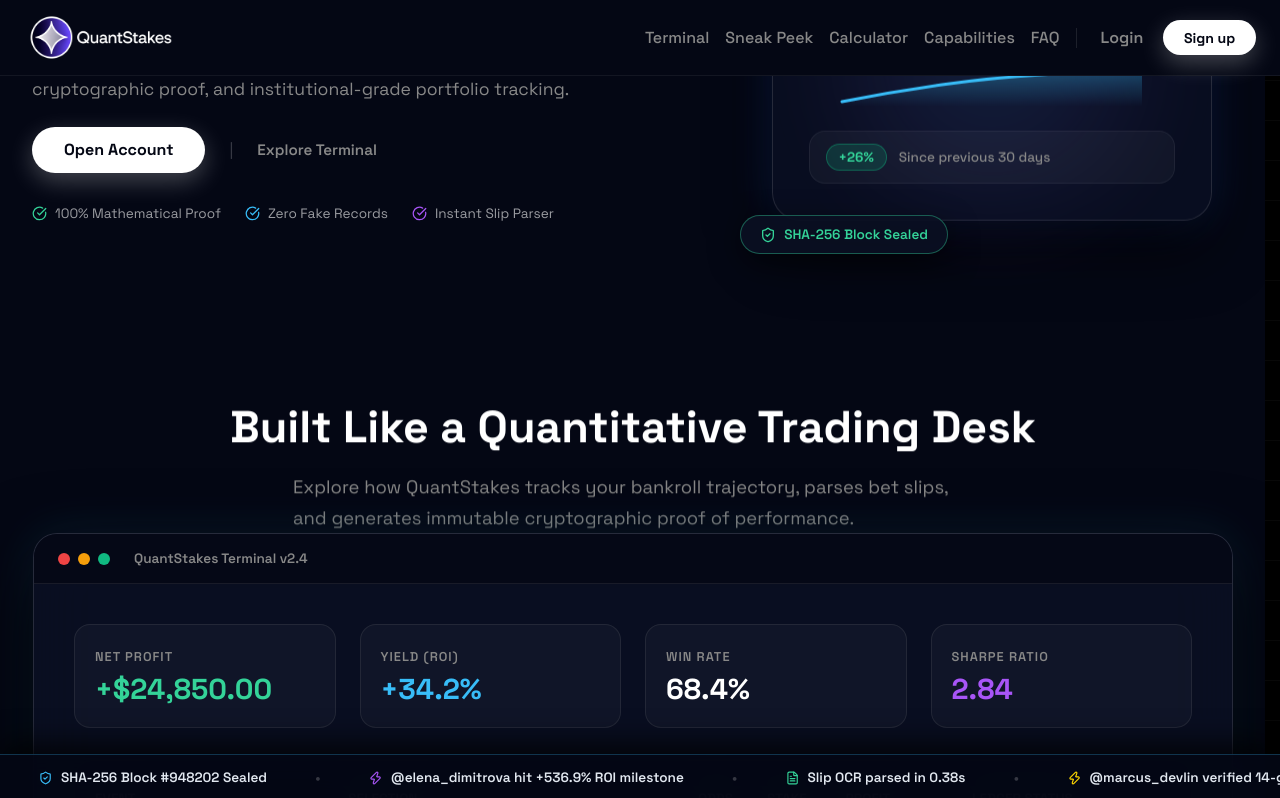
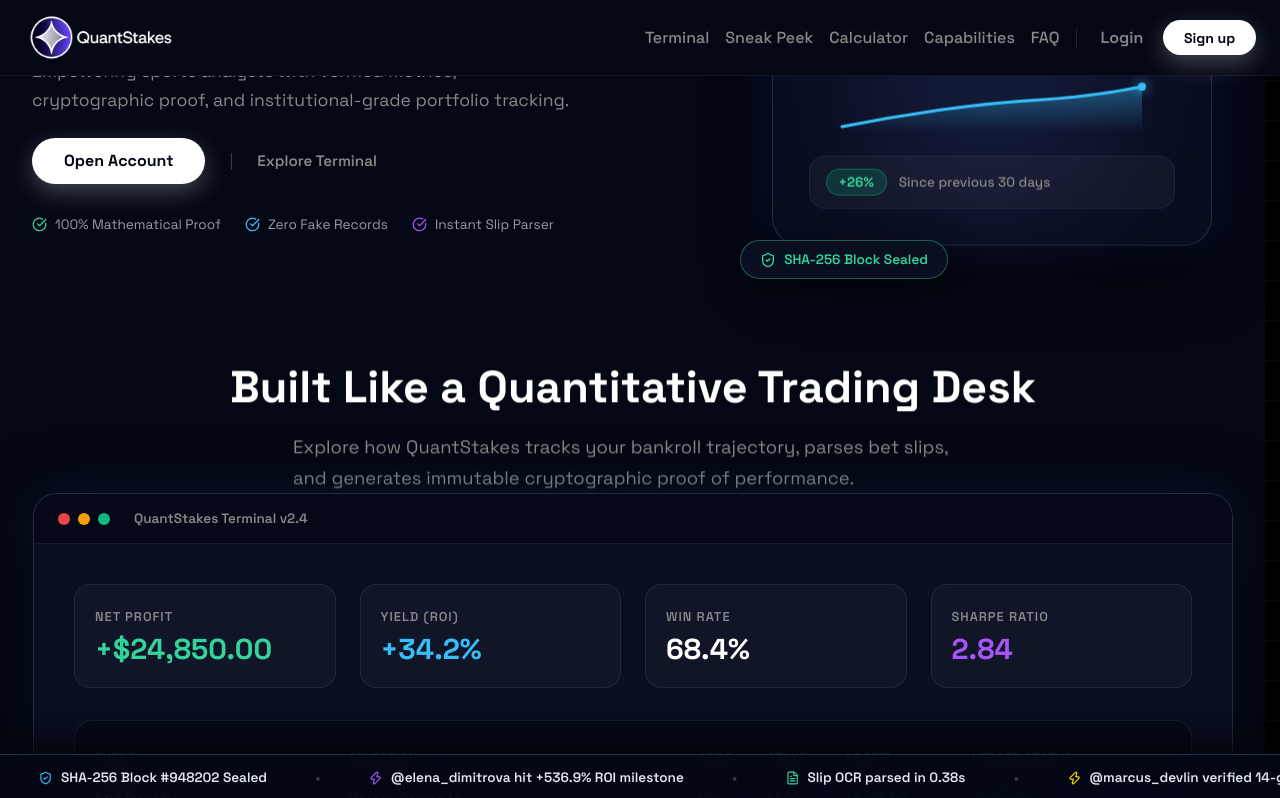
Before and after one commit to tsvetkov10/QuantStake, a React (Vite) app: page / in a window 1280 px wide. Shown: the top 798 px of the page. Built offline with nearby package versions, Linux system fonts and the light colour scheme; a web font is replaced by a local one.

Commit message:
Forced zero top space with cumulative -120px negative margins shifting headline directly under header on dev and main

```diff
--- a/src/pages/Landing.jsx
+++ b/src/pages/Landing.jsx
@@ -192,13 +192,13 @@
       </header>
 
       {/* Hero Section */}
-      <section className="hero-landing-section" style={{ position: 'relative', width: '100%', paddingTop: 0, paddingBottom: 0, marginTop: '-50px' }}>
+      <section className="hero-landing-section" style={{ position: 'relative', width: '100%', paddingTop: '76px', paddingBottom: 0, marginTop: '-60px' }}>
 
-        <div className="hero-cirform-grid" style={{ padding: '0 2rem 0 2rem', alignItems: 'flex-start', transform: 'translateY(-65px)' }}>
+        <div className="hero-cirform-grid" style={{ padding: '0 2rem 0 2rem', alignItems: 'flex-start', marginTop: '-30px' }}>
 
           {/* Hero Left Column: Headline, Description & White Pill Action */}
-          <div className="flex-col" style={{ alignItems: 'flex-start', marginTop: '-20px', paddingTop: 0, opacity: 1 }}>
-            <h1 className="title-cirform mb-3" style={{ marginTop: 0, paddingTop: 0, textAlign: 'left', letterSpacing: '-2px', fontSize: 'clamp(2.6rem, 4.2vw, 4.2rem)' }}>
+          <div className="flex-col" style={{ alignItems: 'flex-start', marginTop: '-30px', paddingTop: 0, opacity: 1, transform: 'none' }}>
+            <h1 className="title-cirform mb-2" style={{ marginTop: 0, paddingTop: 0, textAlign: 'left', letterSpacing: '-2px', fontSize: 'clamp(2.6rem, 4.2vw, 4.2rem)' }}>
               We create bright <br />
               future for Portfolio Management
             </h1>
```
